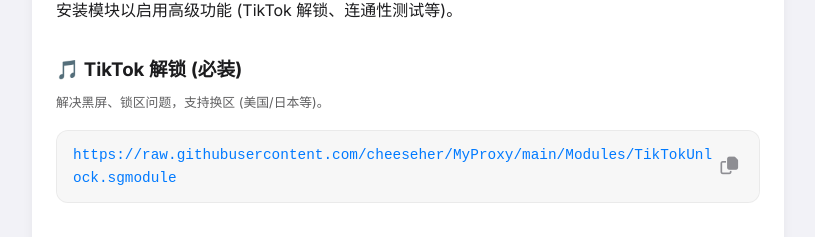
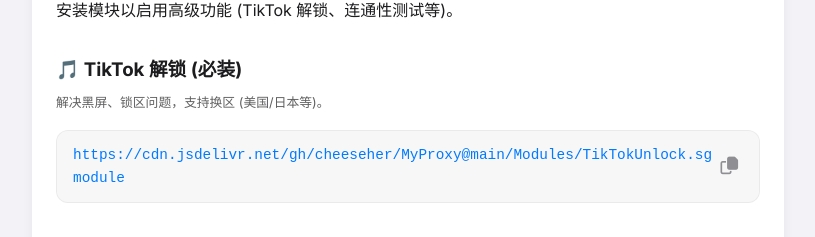
Before and after one commit to cheeseher/MyProxy, a plain HTML site: page website/index.html in a window 1280 px wide. Shown: the part 3734-3971 px from the top of the page, without its empty margins (232-1047 px from the left). Drawn offline with Linux system fonts and the light colour scheme.

Commit message:
Fix(Website): 修复 TikTok 模块下载链接 404 问题 (Switch to jsDelivr)

```diff
--- a/website/index.html
+++ b/website/index.html
@@ -300,7 +300,7 @@
                 <div class="module-install">
                     <div class="code-block">
                         <code
-                            id="tiktok-url">https://raw.githubusercontent.com/cheeseher/MyProxy/main/Modules/TikTokUnlock.sgmodule</code>
+                            id="tiktok-url">https://cdn.jsdelivr.net/gh/cheeseher/MyProxy@main/Modules/TikTokUnlock.sgmodule</code>
                         <button class="copy-btn" onclick="copyModuleUrl('tiktok-url')" title="复制">
                             <i class="fa-regular fa-copy"></i>
                         </button>
@@ -321,7 +321,8 @@
                 </div>
 
                 <p class="install-tip mt-3"><i class="fa-solid fa-circle-info"></i> 安装方法：复制链接 -> Surge 首页 ->
-                    <strong>模块</strong> -> <strong>安装新模块</strong>。</p>
+                    <strong>模块</strong> -> <strong>安装新模块</strong>。
+                </p>
             </div>
         </section>
 
```
